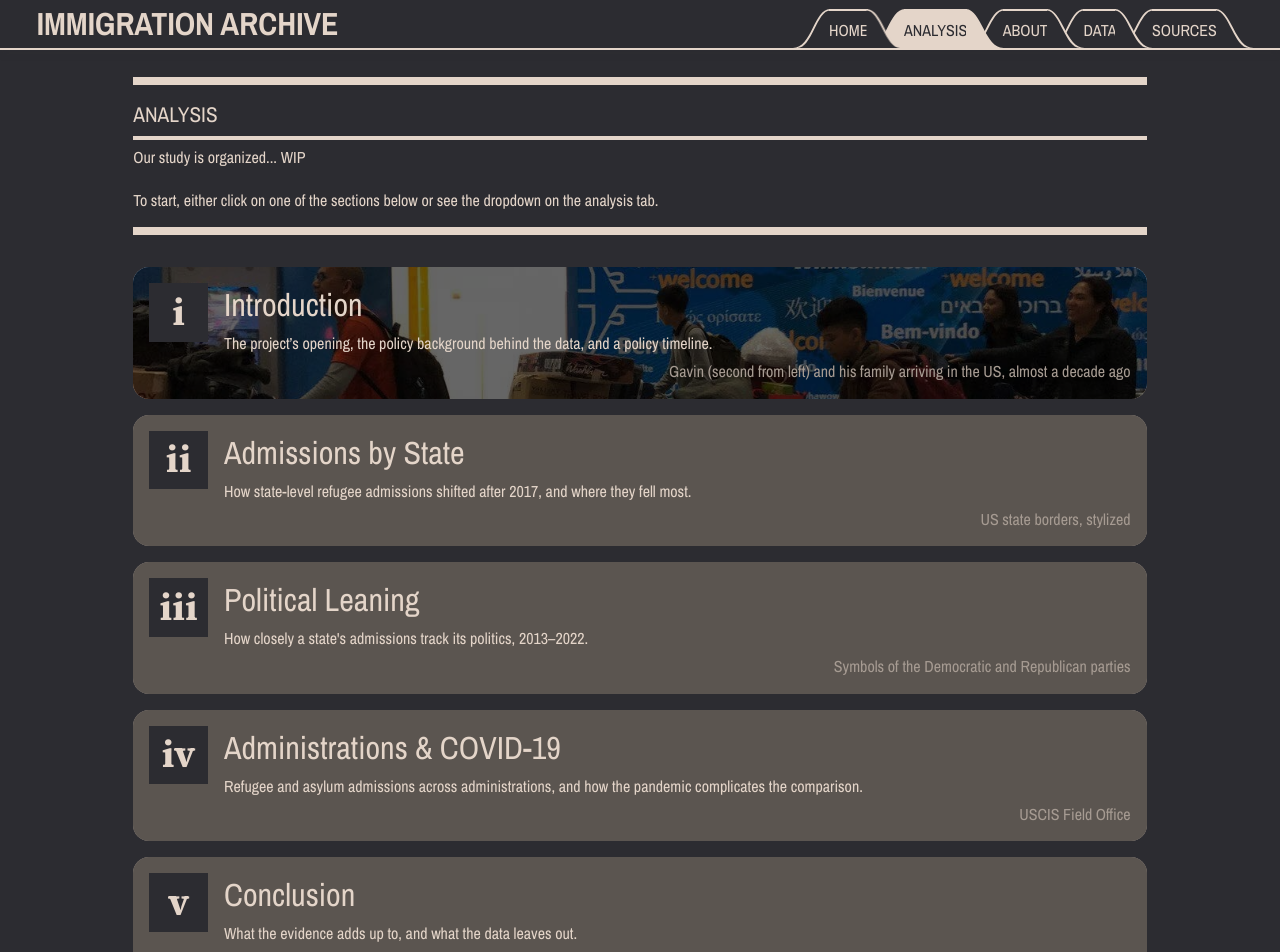
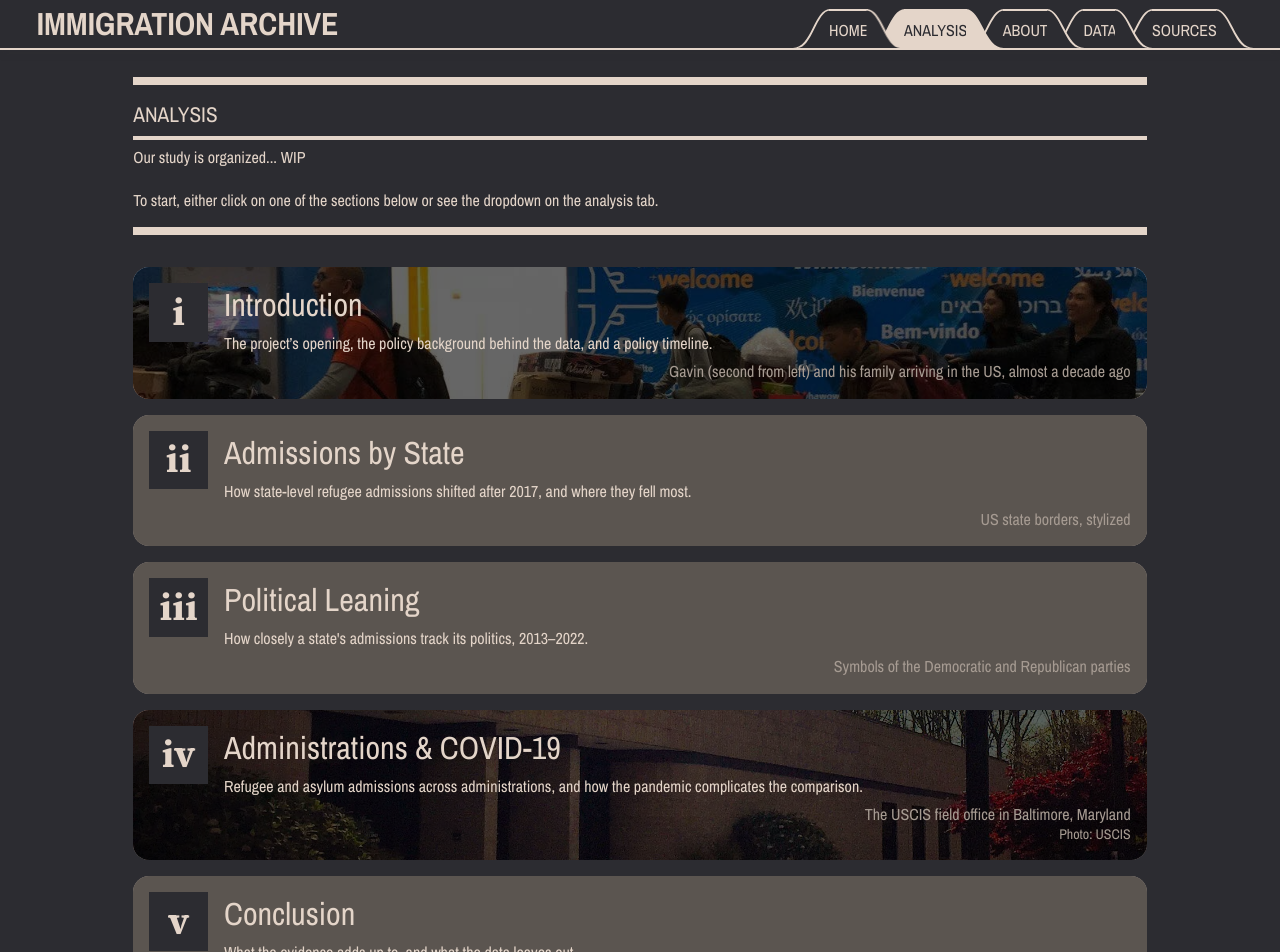
Before and after one commit to Vir1dian/dh-101-final, a React (Vite) app: page /analysis in a window 1280 px wide. Shown: the top 952 px of the page. Built offline with nearby package versions, Linux system fonts and the light colour scheme.

Commit message:
Add the USCIS Baltimore photo to chapter iv

```diff
--- a/src/content/analysis.ts
+++ b/src/content/analysis.ts
@@ -19,6 +19,7 @@ import administrationsAndCovid from './analysis/04-administrations-and-covid.md?
 import conclusion from './analysis/05-conclusion.md?raw'
 
 import introductionPhoto from '../assets/analysis/chapterblock/gavinimmigration.jpg'
+import administrationsPhoto from '../assets/analysis/chapterblock/USCISBaltimoreOffice.webp'
 
 export const chapters: Chapter[] = [
   {
@@ -59,7 +60,9 @@ export const chapters: Chapter[] = [
     slug: 'administrations-and-covid',
     title: 'Administrations & COVID-19',
     summary: 'Refugee and asylum admissions across administrations, and how the pandemic complicates the comparison.',
-    caption: 'USCIS Field Office',
+    caption: 'The USCIS field office in Baltimore, Maryland',
+    // focus: the middle of the photo's lower half, so the strip is building, not sky
+    image: { src: administrationsPhoto, focus: '50% 78%', credit: 'Photo: USCIS' },
     sourceDoc: '',
     body: administrationsAndCovid,
     cards: {
```
Also changed, not shown: src/assets/analysis/chapterblock/USCISBaltimoreOffice.webp (added).
